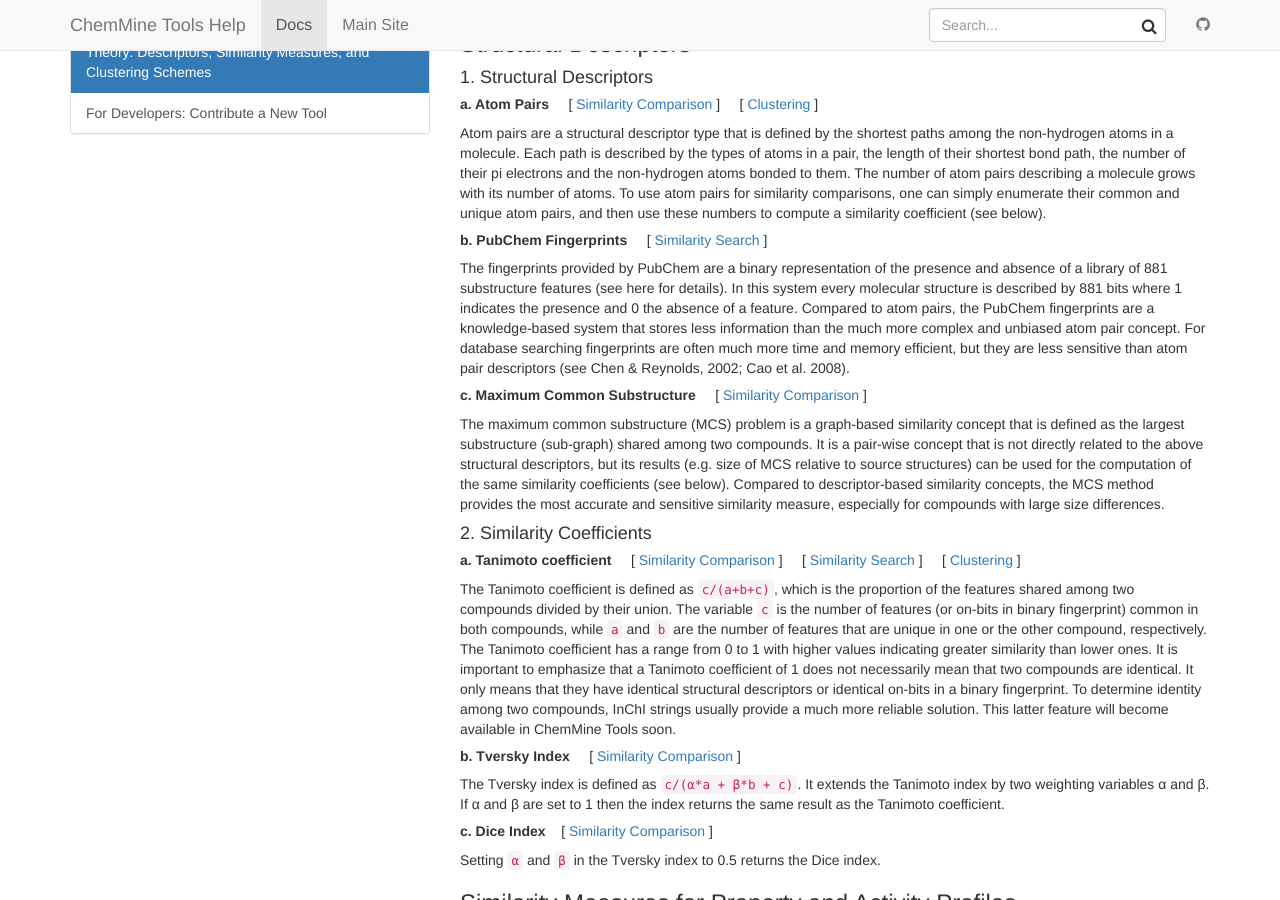
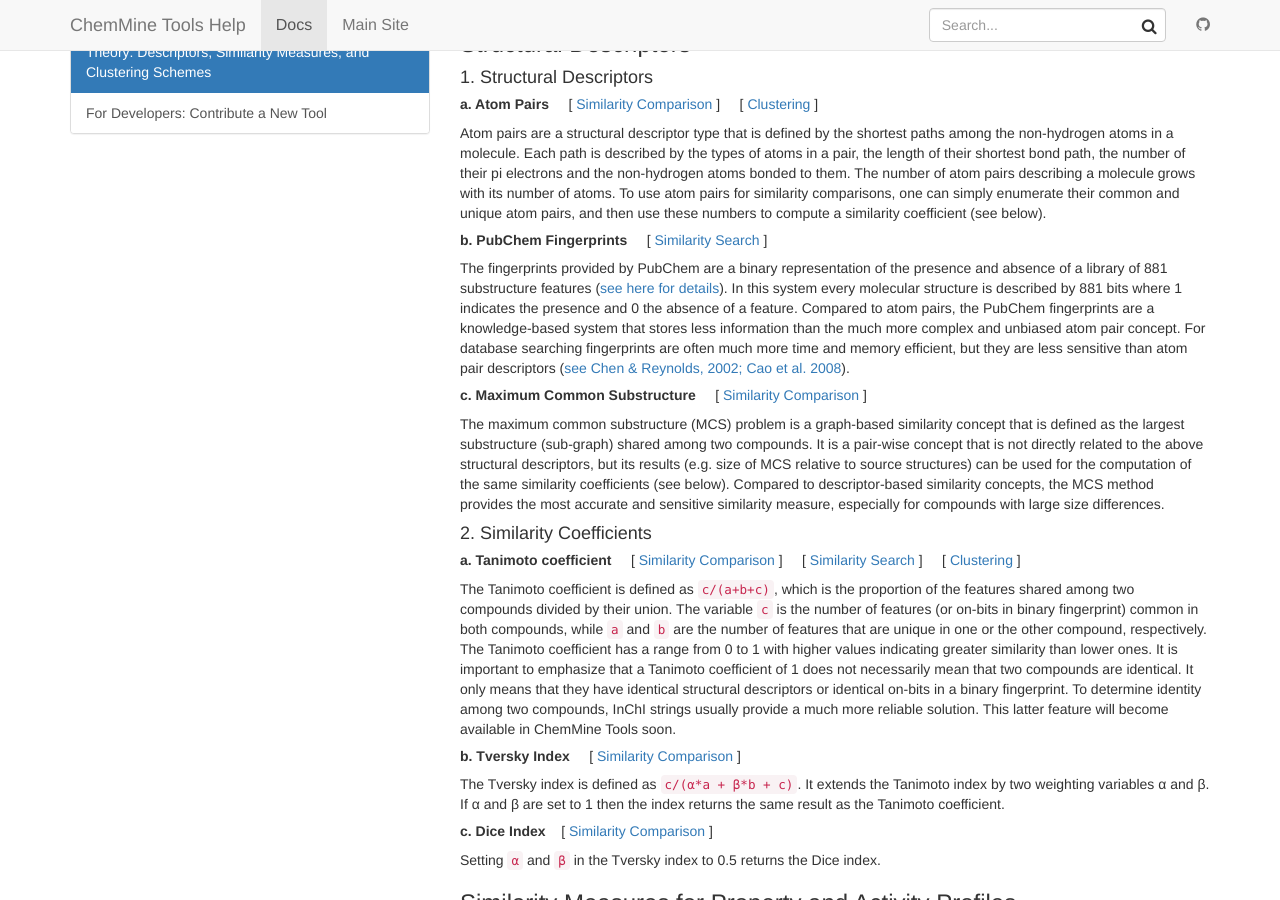
Before and after one commit to girke-lab/chemminetools-docs, a Jekyll site: the page built from _docs/theory.md, in a window 1280 px wide and 900 px high, scrolled down 467 px. Built offline with Jekyll 4.4.1, drawn with Linux system fonts in a browser that asks for light colours; part of the change alters nothing that is shown.

```diff
--- a/_docs/theory.md
+++ b/_docs/theory.md
@@ -21,7 +21,7 @@ Atom pairs are a structural descriptor type that is defined by the shortest path
 
 ##### __b. PubChem Fingerprints__ &nbsp; &nbsp; [   [Similarity Search](https://chemminetools.ucr.edu/eisearch/query/)   ]
 
-The fingerprints provided by PubChem are a binary representation of the presence and absence of a library of 881 substructure features (see here for details). In this system every molecular structure is described by 881 bits where 1 indicates the presence and 0 the absence of a feature. Compared to atom pairs, the PubChem fingerprints are a knowledge-based system that stores less information than the much more complex and unbiased atom pair concept. For database searching fingerprints are often much more time and memory efficient, but they are less sensitive than atom pair descriptors (see Chen & Reynolds, 2002; Cao et al. 2008).
+The fingerprints provided by PubChem are a binary representation of the presence and absence of a library of 881 substructure features ([see here for details](ftp://ftp.ncbi.nih.gov/pubchem/specifications/pubchem_fingerprints.txt)). In this system every molecular structure is described by 881 bits where 1 indicates the presence and 0 the absence of a feature. Compared to atom pairs, the PubChem fingerprints are a knowledge-based system that stores less information than the much more complex and unbiased atom pair concept. For database searching fingerprints are often much more time and memory efficient, but they are less sensitive than atom pair descriptors ([see Chen & Reynolds, 2002; Cao et al. 2008](https://pubmed.ncbi.nlm.nih.gov/18586736/)).
 
 ##### __c. Maximum Common Substructure__ &nbsp; &nbsp; [   [Similarity Comparison](https://chemminetools.ucr.edu/similarity/)   ]
 The maximum common substructure (MCS) problem is a graph-based similarity concept that is defined as the largest substructure (sub-graph) shared among two compounds. It is a pair-wise concept that is not directly related to the above structural descriptors, but its results (e.g. size of MCS relative to source structures) can be used for the computation of the same similarity coefficients (see below). Compared to descriptor-based similarity concepts, the MCS method provides the most accurate and sensitive similarity measure, especially for compounds with large size differences.
```
